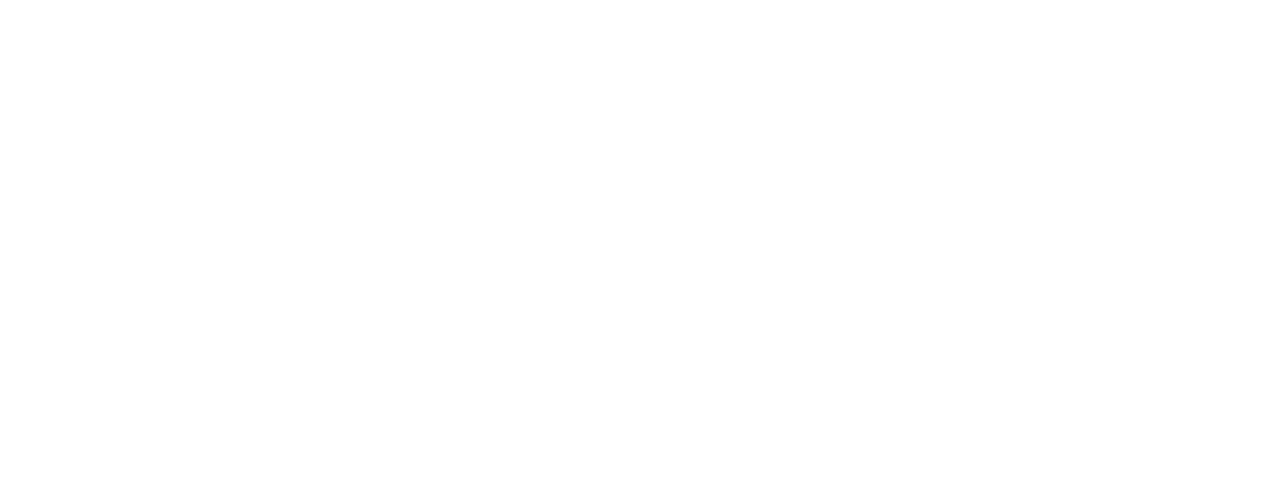
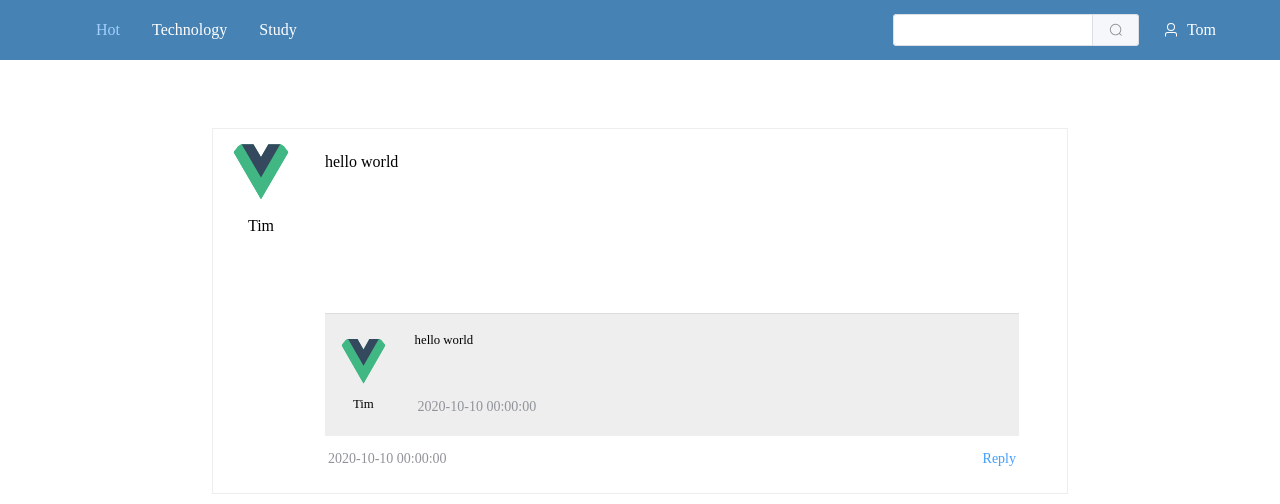
Before and after one commit to ayatsujisrd/board, a Vue app: page /#/ in a window 1280 px wide. Shown: the top 504 px of the page. Built offline with nearby package versions, Linux system fonts and the light colour scheme.

Commit message:
fix: add home message page

```diff
--- a/package.json
+++ b/package.json
@@ -9,7 +9,9 @@
     "preview": "vite preview"
   },
   "dependencies": {
+    "@element-plus/icons-vue": "^2.0.10",
     "element-plus": "^2.2.21",
+    "normalize.css": "^8.0.1",
     "vue": "^3.2.41",
     "vue-router": "^4.1.6"
   },
--- /dev/null
+++ b/src/components/Avatar.vue
@@ -0,0 +1,24 @@
+<script lang="ts" setup>
+defineProps<{ name: string }>()
+</script>
+<template>
+  <div class="avatar">
+    <img src="../assets/vue.svg" alt="" class="avatar-img">
+    <span>{{ name }}</span>
+  </div>
+</template>
+<style lang="scss" scoped>
+.avatar {
+  display: flex;
+  flex-direction: column;
+  text-align: center;
+
+  .avatar-img {
+    width: 4em;
+    height: 4em;
+    margin-bottom: 1em;
+    border-radius: 50%;
+    object-fit: contain;
+  }
+}
+</style>
--- /dev/null
+++ b/src/components/MessageItem.vue
@@ -0,0 +1,114 @@
+<script lang="ts" setup>
+import { ref } from '@vue/reactivity'
+import Avatar from './Avatar.vue'
+
+interface MessageItemProps {
+  id: string,
+  name: string,
+  createTime: string,
+  content: string,
+  replies?: MessageItemProps[]
+}
+
+defineProps<MessageItemProps>()
+
+const reply = ref('')
+const shownReplyInput = ref(false)
+
+const showReplyInput = () => {
+  shownReplyInput.value = true
+}
+
+const confirm = () => {
+  console.log(reply.value)
+  if (reply.value) {
+
+    shownReplyInput.value = false
+  }
+}
+
+</script>
+<template>
+  <div class="message-item">
+    <div class="user">
+      <Avatar :name="name" />
+    </div>
+    <div class="content-wrapper">
+      <div class="content">{{ content }}</div>
+      <ul class="reply" v-if="replies && replies.length">
+        <li class="item" v-for="(reply) in replies" :key="reply.id">
+          <div class="user">
+            <Avatar :name="name" />
+          </div>
+          <div class="content-wrapper ml-4">
+            <div class="content">{{ reply.content }}</div>
+            <el-button link type="info">{{ reply.createTime }}</el-button>
+          </div>
+        </li>
+      </ul>
+      <div class="bottom-bar">
+        <el-button type="info" link>{{ createTime }}</el-button>
+        <el-button type="primary" link @click="showReplyInput">Reply</el-button>
+      </div>
+      <div class="reply-input mt-4" v-if="shownReplyInput">
+        <el-input type="textarea" :rows="4" v-model="reply"></el-input>
+        <el-button type="primary" class="mt-2" @click="confirm">confirm</el-button>
+      </div>
+    </div>
+  </div>
+</template>
+<style lang="scss" scoped>
+.message-item {
+  display: flex;
+  font-size: 1em;
+  padding: 0.5em 1em;
+  border: 1px solid #eee;
+
+  .content-wrapper {
+    flex: 1;
+    padding: 1em 2em;
+
+    .content {
+      min-height: 10em;
+    }
+
+    .reply {
+      font-size: 0.8em;
+      margin-bottom: 1em;
+
+      .item {
+        display: flex;
+        padding: 1.5em 1em;
+        list-style: none;
+        background-color: #eee;
+
+        .content-wrapper {
+          padding: 0;
+        }
+
+        .content {
+          min-height: 5em;
+        }
+
+        border-top: 1px solid #ddd;
+
+        &+.item {
+          border-top: 1px solid #ddd;
+        }
+
+      }
+    }
+
+    .bottom-bar {
+      font-size: 12px;
+      display: flex;
+      justify-content: space-between;
+    }
+
+    .reply-input {
+      padding: 0.5em 1em;
+      background-color: #eee;
+    }
+  }
+}
+</style>
--- /dev/null
+++ b/src/hooks/useStore.ts
@@ -0,0 +1,11 @@
+import { reactive } from "vue";
+
+const store = reactive({
+  username: 'Tom'
+})
+
+const useStore = () => {
+  return store
+}
+
+export default useStore
--- a/src/main.ts
+++ b/src/main.ts
@@ -2,6 +2,8 @@
 import ElementPlus from 'element-plus'
 import 'element-plus/dist/index.css'
 import '@/style/common.scss'
+import 'normalize.css'
+
 import App from './App.vue'
 import router from './router'
 
--- a/src/style/common.scss
+++ b/src/style/common.scss
@@ -1,4 +1,9 @@
-$directions: (t: top, b: bottom, l: left, r: right);
+$directions: (
+  t: top,
+  b: bottom,
+  l: left,
+  r: right,
+);
 
 @for $i from 1 through 20 {
   @each $dir, $value in $directions {
@@ -10,3 +15,17 @@
     }
   }
 }
+
+ul {
+  margin: 0;
+  padding: 0;
+}
+ul > li {
+  list-style: none;
+  margin: 0;
+  padding: 0;
+}
+
+div {
+  box-sizing: border-box;
+}
--- /dev/null
+++ b/src/types/index.ts
@@ -0,0 +1,7 @@
+export interface MessageItemProps {
+  id: string,
+  name: string,
+  createTime: string,
+  content: string,
+  replies?: MessageItemProps[]
+}
--- a/src/views/home.vue
+++ b/src/views/home.vue
@@ -1,9 +1,120 @@
 <script lang="ts" setup>
+import { User, Search } from '@element-plus/icons-vue'
+import { reactive, ref } from '@vue/reactivity';
+import { MessageItemProps } from '../types';
+import useStore from '../hooks/useStore';
+import MessageItem from '../components/MessageItem.vue';
+
+const store = useStore()
+const searchText = ref('')
+const menu = reactive([{
+  name: 'Hot',
+  active: true
+}, {
+  name: 'Technology',
+  active: false
+}, {
+  name: 'Study',
+  active: false
+}])
+const search = () => {
+  if (searchText.value) {
+    console.log(searchText.value)
+  }
+}
+const messages: MessageItemProps[] = [{
+  id: '1',
+  name: 'Tim',
+  content: 'hello world',
+  createTime: '2020-10-10 00:00:00',
+  replies: [{
+    id: '1',
+    name: 'Tim',
+    content: 'hello world',
+    createTime: '2020-10-10 00:00:00',
+  }]
+}]
+
+
+
 </script>
 <template>
-  <router-view />
+  <el-container>
+    <el-header class="navbar">
+      <ul class="menu">
+        <li class="item" v-for="item in menu" :class="{ active: item.active }" :key="item.name">{{ item.name }}</li>
+      </ul>
+      <div class="right">
+        <div class="search">
+          <el-input v-model="searchText">
+            <template #append>
+              <el-button :icon="Search" @click="search"></el-button>
+            </template>
+          </el-input>
+        </div>
+
+        <div class="avatar">
+          <el-icon>
+            <User />
+          </el-icon>
+          <span class="text">{{ store.username }}</span>
+        </div>
+      </div>
+
+    </el-header>
+    <el-main>
+      <div class="container">
+        <message-item v-for="item in messages" :key="item.id" v-bind="item" />
+      </div>
+    </el-main>
+  </el-container>
 </template>
 
 <style lang="scss" scoped>
+.navbar {
+  display: flex;
+  align-items: center;
+  padding: 0 4em;
+  background: steelblue;
+  color: #fff;
 
+  .right {
+    display: flex;
+    margin: 0 auto;
+    margin-right: 0;
+  }
+
+  .search {
+    margin-right: 24px;
+  }
+
+  .avatar {
+    display: flex;
+    align-items: center;
+
+    .text {
+      display: inline-block;
+      margin-left: 8px;
+    }
+  }
+
+  .menu {
+    display: flex;
+
+    .item {
+      margin-left: 2em;
+
+      &.active {
+        color: var(--el-color-primary-light-5);
+      }
+    }
+  }
+}
+
+.container {
+  max-width: 920px;
+  padding: 1em 2em;
+  margin: 0 auto;
+  margin-top: 2em;
+}
 </style>
```
Also changed, not shown: 1 other file (tests, documents, lock files or other folders).
